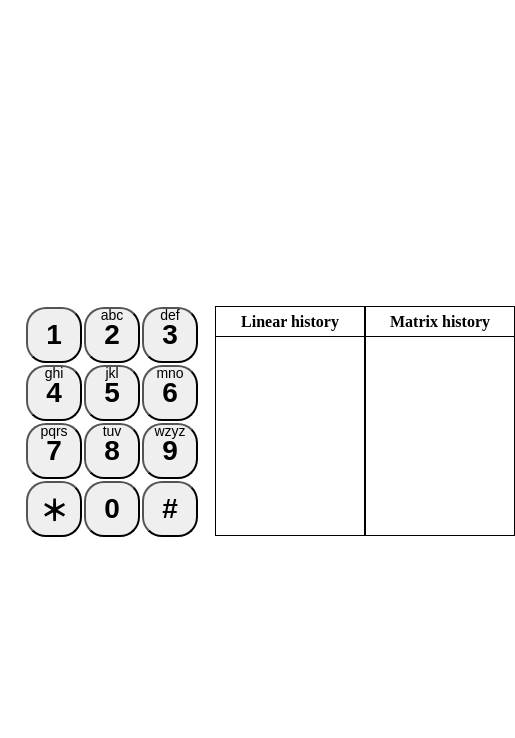
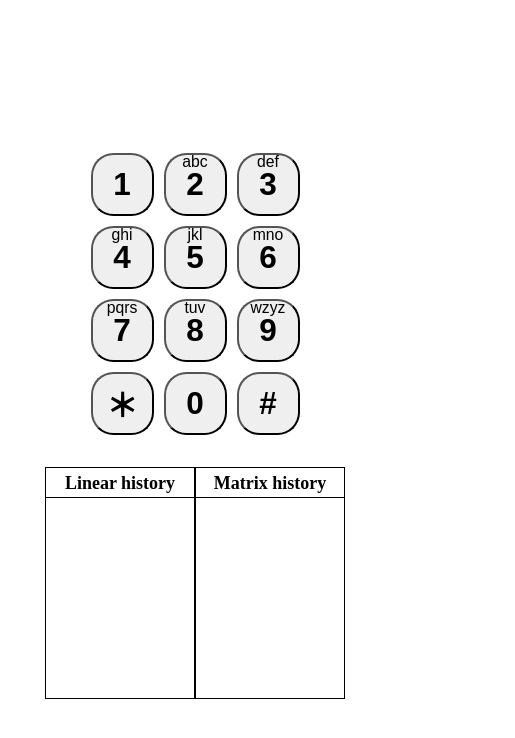
Before and after one commit to arts713/BBC, a React (Create React App) app: page / in a window 390 px wide. Shown: the top 738 px of the page, 515 px wide, since content can reach past the window. Built offline with nearby package versions, Linux system fonts and the light colour scheme.

Commit message:
feat(CustomKeyboard): add responsive style, add session storage functionality

```diff
--- a/src/components/CustomKeyboard/index.module.scss
+++ b/src/components/CustomKeyboard/index.module.scss
@@ -4,17 +4,27 @@ $historyHeight: 230px;
     &__content {
         display: flex;
         justify-content: stretch;
+
+        @media screen and (max-width: 390px) {
+            flex-flow: row wrap;
+            justify-content: center;
+        }
     }
 
     &__historyWrapper {
         display: flex;
-        flex-flow: column wrap;
+        flex-flow: row wrap;
         max-height: $historyHeight;
         margin-left: 1rem;
+
+        @media screen and (max-width: 390px) {
+            margin-left: 0;
+            margin-top: 1.5rem;
+        }
     }
 
     &__history {
-        flex: 1 0 100%;
+        flex: 1 0 50%;
         min-width: 150px;
         max-width: 200px;
         text-align: center;
@@ -30,11 +40,16 @@ $historyHeight: 230px;
         }
 
         &__list {
+            min-height: 30px;
             max-height: $historyHeight - 30;
             padding: 0;
             margin: 0;
             overflow-y: scroll;
             list-style-type: none;
+
+            @media screen and (max-width: 390px) {
+                height: $historyHeight - 30;
+            }
         }
     }
 
@@ -52,6 +67,10 @@ $historyHeight: 230px;
 
     &__button {
         margin: 1px;
+
+        @media screen and (max-width: 390px) {
+            margin: 5px;
+        }
     }
 }
 
--- a/src/components/CustomKeyboard/index.tsx
+++ b/src/components/CustomKeyboard/index.tsx
@@ -1,4 +1,5 @@
 import * as React from "react";
+import SessionStorageManager from "../../helpers/SessionStorageManager";
 import style from "./index.module.scss";
 
 type IKey = {
@@ -144,7 +145,10 @@ const KeyboardHistoryLinear = ({ history }: PropsHistoryLinear) => {
                 {history.map((item, index) => {
                     return (
                         <li key={index}>
-                            <span>{item.label}</span>--
+                            <span>
+                                <b>{item.label}</b>
+                            </span>
+                            --
                             <span>{item.timestamp}</span>
                         </li>
                     );
@@ -178,7 +182,12 @@ const CustomKeyboard = ({ keyboardData }: PropsKeyboard) => {
         const matrixOX = ox + 1;
         const matrixOY = oy + 1;
 
-        setHistoryMatrix([...historyMatrix, [matrixOY, matrixOX]]);
+        const sessionStorageManager = new SessionStorageManager();
+        sessionStorageManager.setItem("historyMatrix", [
+            [matrixOY, matrixOX],
+            ...historyMatrix,
+        ]);
+        setHistoryMatrix([[matrixOY, matrixOX], ...historyMatrix]);
     };
 
     const historyLinearHandler = (label: PropsKey["mainSign"]): void => {
@@ -187,8 +196,39 @@ const CustomKeyboard = ({ keyboardData }: PropsKeyboard) => {
             timestamp: new Date().getTime(),
         };
 
-        setHistoryLinear([...historyLinear, currentHistoryItem]);
+        const sessionStorageManager = new SessionStorageManager();
+        sessionStorageManager.setItem("historyLinear", [
+            currentHistoryItem,
+            ...historyLinear,
+        ]);
+
+        setHistoryLinear([currentHistoryItem, ...historyLinear]);
     };
+
+    React.useEffect(() => {
+        const sessionStorageManager = new SessionStorageManager();
+        const sessionHistoryLinear =
+            sessionStorageManager.getItem<IHistoryItemLinear[]>(
+                "historyLinear",
+            );
+        const sessionHistoryMatrix =
+            sessionStorageManager.getItem<IHistoryItemMatrix[]>(
+                "historyMatrix",
+            );
+
+        setHistoryLinear(sessionHistoryLinear || []);
+        setHistoryMatrix(sessionHistoryMatrix || []);
+    }, []);
+
+    React.useEffect(() => {
+        const sessionStorageManager = new SessionStorageManager();
+        sessionStorageManager.setItem("historyLinear", historyLinear);
+    }, [historyLinear]);
+
+    React.useEffect(() => {
+        const sessionStorageManager = new SessionStorageManager();
+        sessionStorageManager.setItem("historyMatrix", historyMatrix);
+    }, [historyMatrix]);
 
     return (
         <div className={style.customKeyboard}>
--- /dev/null
+++ b/src/helpers/SessionStorageManager.ts
@@ -0,0 +1,17 @@
+class SessionStorageManager {
+    getItem<T>(keyName: string): T | undefined {
+        const item = window.sessionStorage.getItem(keyName);
+
+        if (item) {
+            return JSON.parse(item) as T;
+        }
+
+        return;
+    }
+
+    setItem(keyName: string, data: any): void {
+        window.sessionStorage.setItem(keyName, JSON.stringify(data));
+    }
+}
+
+export default SessionStorageManager;
--- a/src/index.scss
+++ b/src/index.scss
@@ -4,6 +4,10 @@
 
 html {
     font-size: 16px;
+
+    @media screen and (max-width: 390px) {
+        font-size: 18px;
+    }
 }
 
 body {
```
